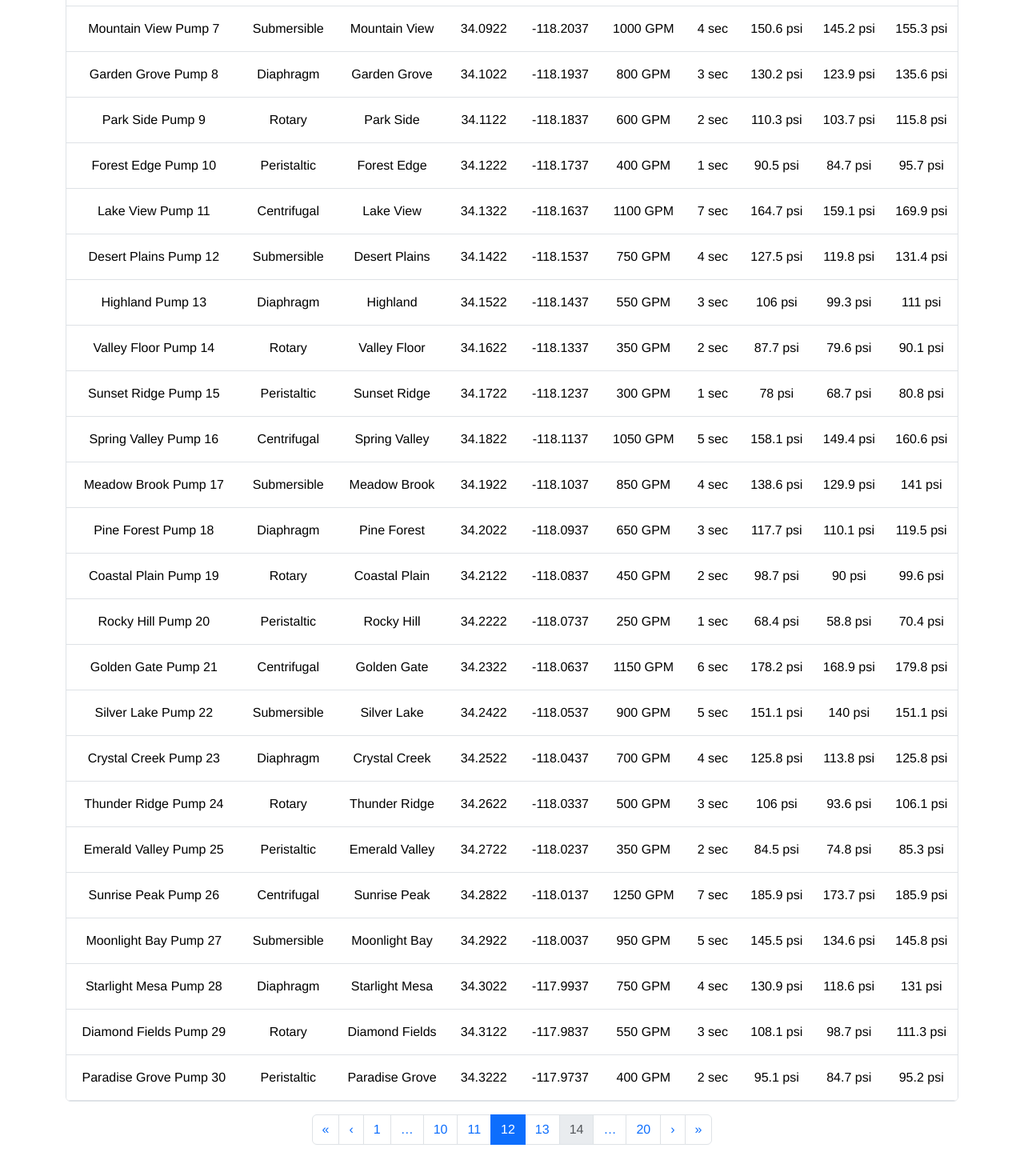
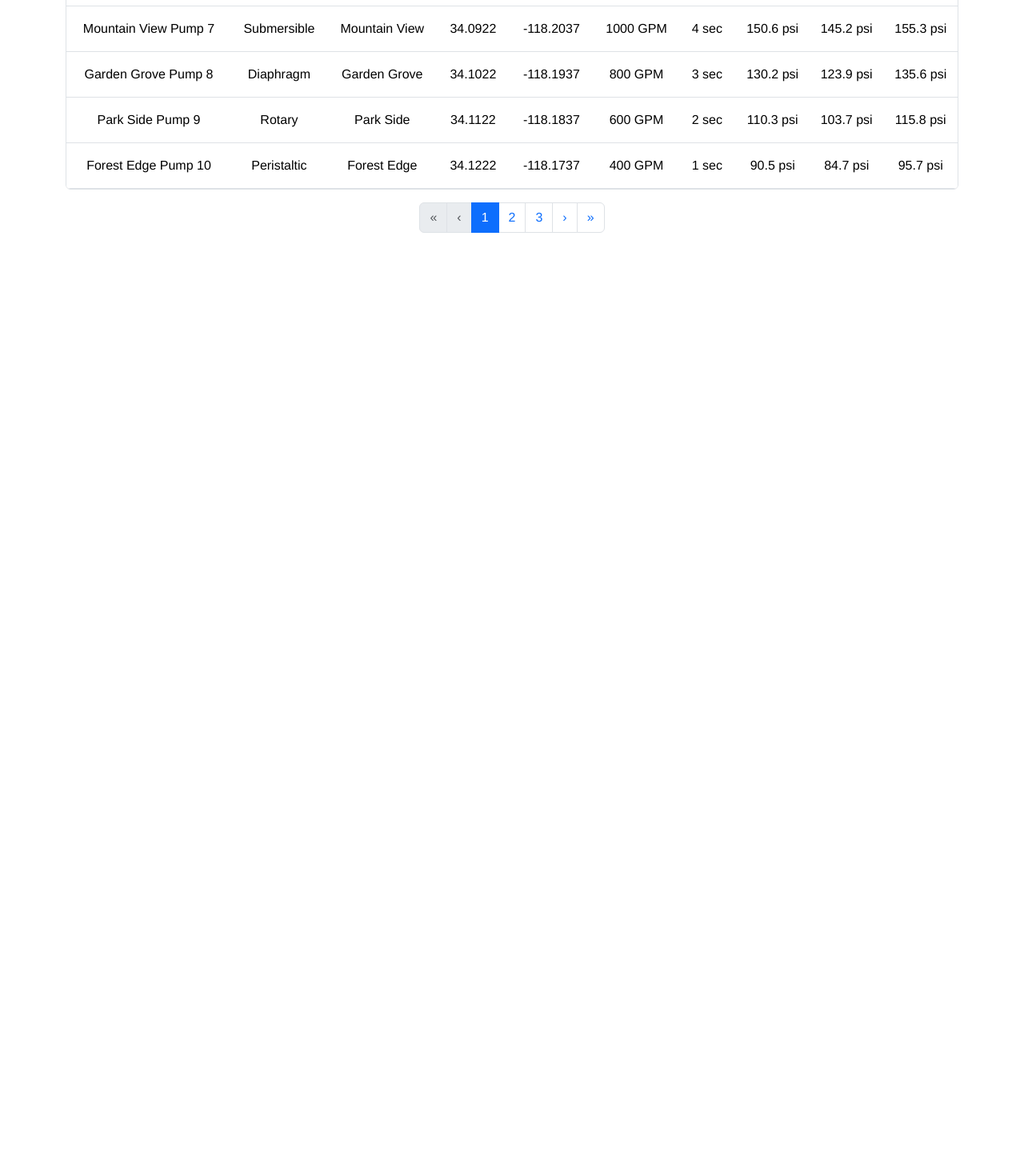
Before and after one commit to dmwcs/ci_cd-demo, a React (Vite) app: page /pump in a window 1280 px wide. Shown: the part 606-2076 px from the top of the page at 80% size. After the commit the page ends 937 px from the top, so only its background shows below. Built offline with nearby package versions, Linux system fonts and the light colour scheme; sample sign-in values are in the browser's storage.

Commit message:
finish pagination

```diff
--- a/src/app/PumpPage/PumpPage.tsx
+++ b/src/app/PumpPage/PumpPage.tsx
@@ -10,13 +10,16 @@ import type { Pump } from '../../types';
 
 const PumpPageContent = () => {
   const {
-    pumps,
+    paginatedPumps,
     loading,
     error,
     showDeleteModal,
     selectedPumps,
+    currentPage,
+    totalPages,
     handleConfirmDelete,
     handleCancelDelete,
+    handlePageChange,
   } = usePump();
 
   const [showEditModal, setShowEditModal] = useState(false);
@@ -59,8 +62,12 @@ const PumpPageContent = () => {
   return (
     <Container className='py-4'>
       <PumpsHeader onNewPump={() => handleOpenEditModal()} />
-      <PumpsTable pumps={pumps} onEdit={handleOpenEditModal} />
-      <PumpsPagination />
+      <PumpsTable pumps={paginatedPumps} onEdit={handleOpenEditModal} />
+      <PumpsPagination
+        currentPage={currentPage}
+        totalPages={totalPages}
+        onPageChange={handlePageChange}
+      />
 
       <EditPumpModal
         show={showEditModal}
--- a/src/app/PumpPage/components/PumpsPagination/PumpsPagination.tsx
+++ b/src/app/PumpPage/components/PumpsPagination/PumpsPagination.tsx
@@ -1,24 +1,115 @@
 import React from 'react';
 import Pagination from 'react-bootstrap/Pagination';
 
-const PumpsPagination: React.FC = () => {
+interface PumpsPaginationProps {
+  currentPage: number;
+  totalPages: number;
+  onPageChange: (page: number) => void;
+}
+
+const PumpsPagination: React.FC<PumpsPaginationProps> = ({
+  currentPage,
+  totalPages,
+  onPageChange,
+}) => {
+  // If there's only one page or no data, don't show pagination
+  if (totalPages <= 1) return null;
+
+  // Generate page numbers to display (show current page ± 2 pages)
+  const renderPageNumbers = () => {
+    const pages = [];
+    const maxVisiblePages = 5;
+
+    if (totalPages <= maxVisiblePages) {
+      // Show all pages if total is small
+      for (let i = 1; i <= totalPages; i++) {
+        pages.push(
+          <Pagination.Item
+            key={i}
+            active={i === currentPage}
+            onClick={() => onPageChange(i)}
+          >
+            {i}
+          </Pagination.Item>,
+        );
+      }
+    } else {
+      // Show smart pagination with ellipsis
+      // Always show first page
+      pages.push(
+        <Pagination.Item
+          key={1}
+          active={1 === currentPage}
+          onClick={() => onPageChange(1)}
+        >
+          1
+        </Pagination.Item>,
+      );
+
+      // Add ellipsis if needed
+      if (currentPage > 3) {
+        pages.push(<Pagination.Ellipsis key='start-ellipsis' />);
+      }
+
+      // Show pages around current page
+      const start = Math.max(2, currentPage - 1);
+      const end = Math.min(totalPages - 1, currentPage + 1);
+
+      for (let i = start; i <= end; i++) {
+        pages.push(
+          <Pagination.Item
+            key={i}
+            active={i === currentPage}
+            onClick={() => onPageChange(i)}
+          >
+            {i}
+          </Pagination.Item>,
+        );
+      }
+
+      // Add ellipsis if needed
+      if (currentPage < totalPages - 2) {
+        pages.push(<Pagination.Ellipsis key='end-ellipsis' />);
+      }
+
+      // Always show last page
+      if (totalPages > 1) {
+        pages.push(
+          <Pagination.Item
+            key={totalPages}
+            active={totalPages === currentPage}
+            onClick={() => onPageChange(totalPages)}
+          >
+            {totalPages}
+          </Pagination.Item>,
+        );
+      }
+    }
+
+    return pages;
+  };
+
   return (
     <Pagination className='d-flex justify-content-center'>
-      <Pagination.First />
-      <Pagination.Prev />
-      <Pagination.Item>{1}</Pagination.Item>
-      <Pagination.Ellipsis />
+      <Pagination.First
+        disabled={currentPage === 1}
+        onClick={() => onPageChange(1)}
+      />
+      <Pagination.Prev
+        disabled={currentPage === 1}
+        onClick={() => onPageChange(currentPage - 1)}
+      />
 
-      <Pagination.Item>{10}</Pagination.Item>
-      <Pagination.Item>{11}</Pagination.Item>
-      <Pagination.Item active>{12}</Pagination.Item>
-      <Pagination.Item>{13}</Pagination.Item>
-      <Pagination.Item disabled>{14}</Pagination.Item>
+      {renderPageNumbers()}
 
-      <Pagination.Ellipsis />
-      <Pagination.Item>{20}</Pagination.Item>
-      <Pagination.Next />
-      <Pagination.Last />
+      <Pagination.Next
+        disabled={currentPage === totalPages}
+        onClick={() => onPageChange(currentPage + 1)}
+      />
+      <Pagination.Last
+        disabled={currentPage === totalPages}
+        onClick={() => onPageChange(totalPages)}
+      />
     </Pagination>
   );
 };
--- a/src/hooks/usePump.tsx
+++ b/src/hooks/usePump.tsx
@@ -34,6 +34,12 @@ interface PumpContextType {
   // Delete confirmation modal state for bulk deletion operations
   showDeleteModal: boolean;
 
+  // Pagination state for managing page navigation and data display
+  currentPage: number;
+  totalPages: number;
+  itemsPerPage: number;
+  paginatedPumps: Pump[];
+
   // Search methods for filtering and clearing pump data based on user input
   handleSearchClick: () => void;
   handleSearch: (term: string) => void;
@@ -48,6 +54,9 @@ interface PumpContextType {
   handleDeleteClick: () => void;
   handleConfirmDelete: () => void;
   handleCancelDelete: () => void;
+
+  // Pagination methods for page navigation
+  handlePageChange: (page: number) => void;
 
   // Sorting methods for organizing pump data by name or pressure values
   handleDropdownSelect: (eventKey: string | null) => void;
@@ -78,6 +87,15 @@ export const PumpProvider: React.FC<PropsWithChildren> = ({ children }) => {
   // Delete confirmation modal state for managing bulk deletion workflow
   const [showDeleteModal, setShowDeleteModal] = useState(false);
 
+  // Pagination state management for controlling page display and navigation
+  const [currentPage, setCurrentPage] = useState(1);
+  const itemsPerPage = 10;
+
+  // Calculate pagination data based on current page and items per page
+  const totalPages = Math.ceil(pumps.length / itemsPerPage);
+  const startIndex = (currentPage - 1) * itemsPerPage;
+  const paginatedPumps = pumps.slice(startIndex, startIndex + itemsPerPage);
+
   // Initialize pump data on component mount by fetching from API and setting up initial state
   useEffect(() => {
     const loadPumps = async () => {
@@ -97,9 +115,16 @@ export const PumpProvider: React.FC<PropsWithChildren> = ({ children }) => {
     loadPumps();
   }, []);
 
+  // Pagination method to handle page navigation
+  const handlePageChange = (page: number) => {
+    setCurrentPage(page);
+  };
+
   // Search method to filter pumps based on search term matching name, type, area, or location address
   const handleSearch = (term: string) => {
     setSearchTerm(term);
+    setCurrentPage(1); // Reset to first page when searching
+
     if (!term.trim()) {
       setPumps(originalPumps);
       return;
@@ -182,6 +207,7 @@ export const PumpProvider: React.FC<PropsWithChildren> = ({ children }) => {
   // Sorting method to organize pump data by name (alphabetical) or pressure values (numerical) in ascending or descending order
   const handleDropdownSelect = (eventKey: string | null) => {
     if (!eventKey) return;
+    setCurrentPage(1); // Reset to first page when sorting
 
     setPumps(prev => {
       const sorted = [...prev];
@@ -257,6 +283,12 @@ export const PumpProvider: React.FC<PropsWithChildren> = ({ children }) => {
     // Delete confirmation modal state for bulk deletion operations
     showDeleteModal,
 
+    // Pagination state for managing page navigation and data display
+    currentPage,
+    totalPages,
+    itemsPerPage,
+    paginatedPumps,
+
     // Methods for search, edit, delete, and sort operations
     handleSearchClick,
     handleSearch,
@@ -268,6 +300,7 @@ export const PumpProvider: React.FC<PropsWithChildren> = ({ children }) => {
     handleConfirmDelete,
     handleCancelDelete,
     handleDropdownSelect,
+    handlePageChange,
     createPump,
     updatePump,
   };
```
Also changed, not shown: Doc/add-new-pump-feature.md (deleted, +0 -84 lines).
